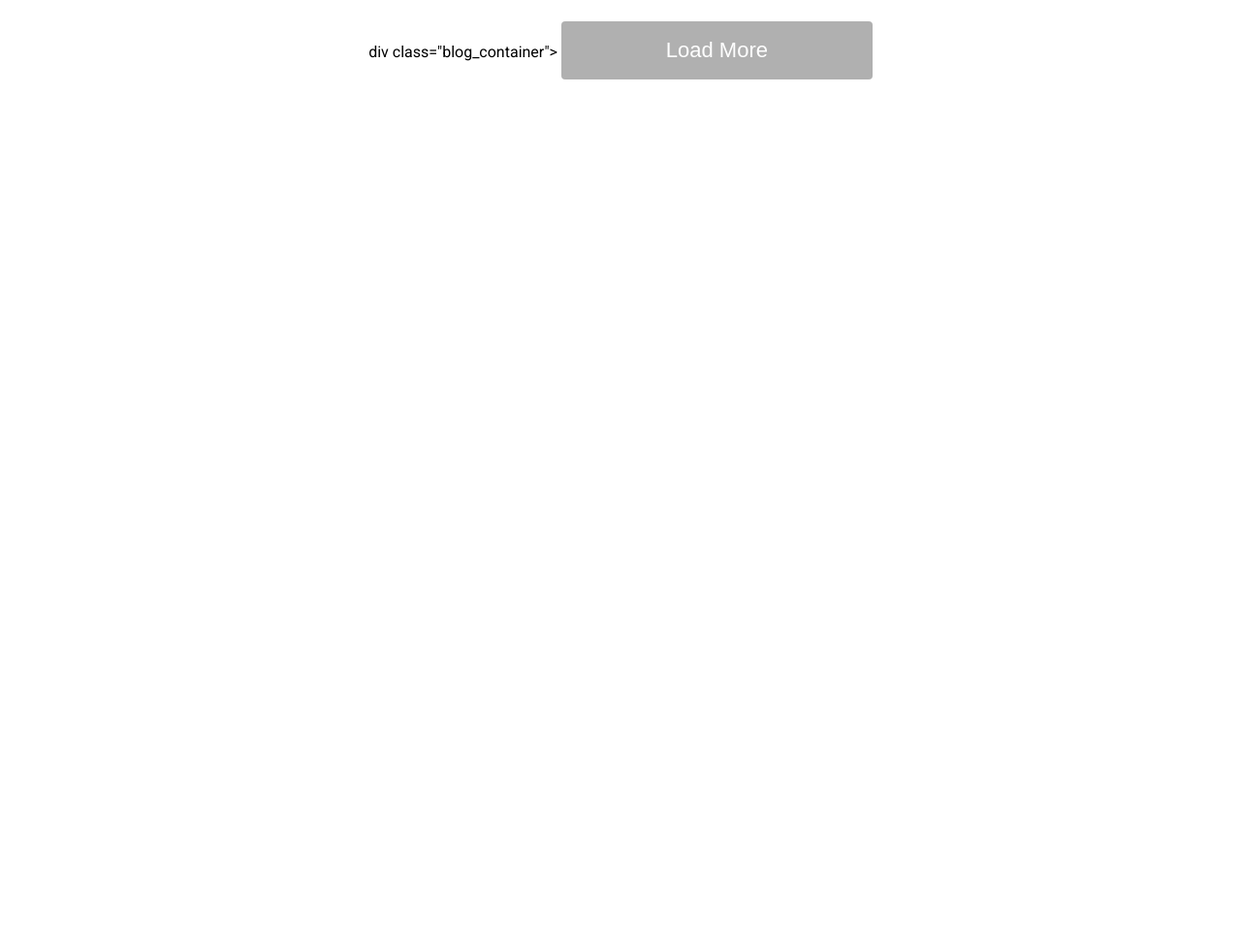
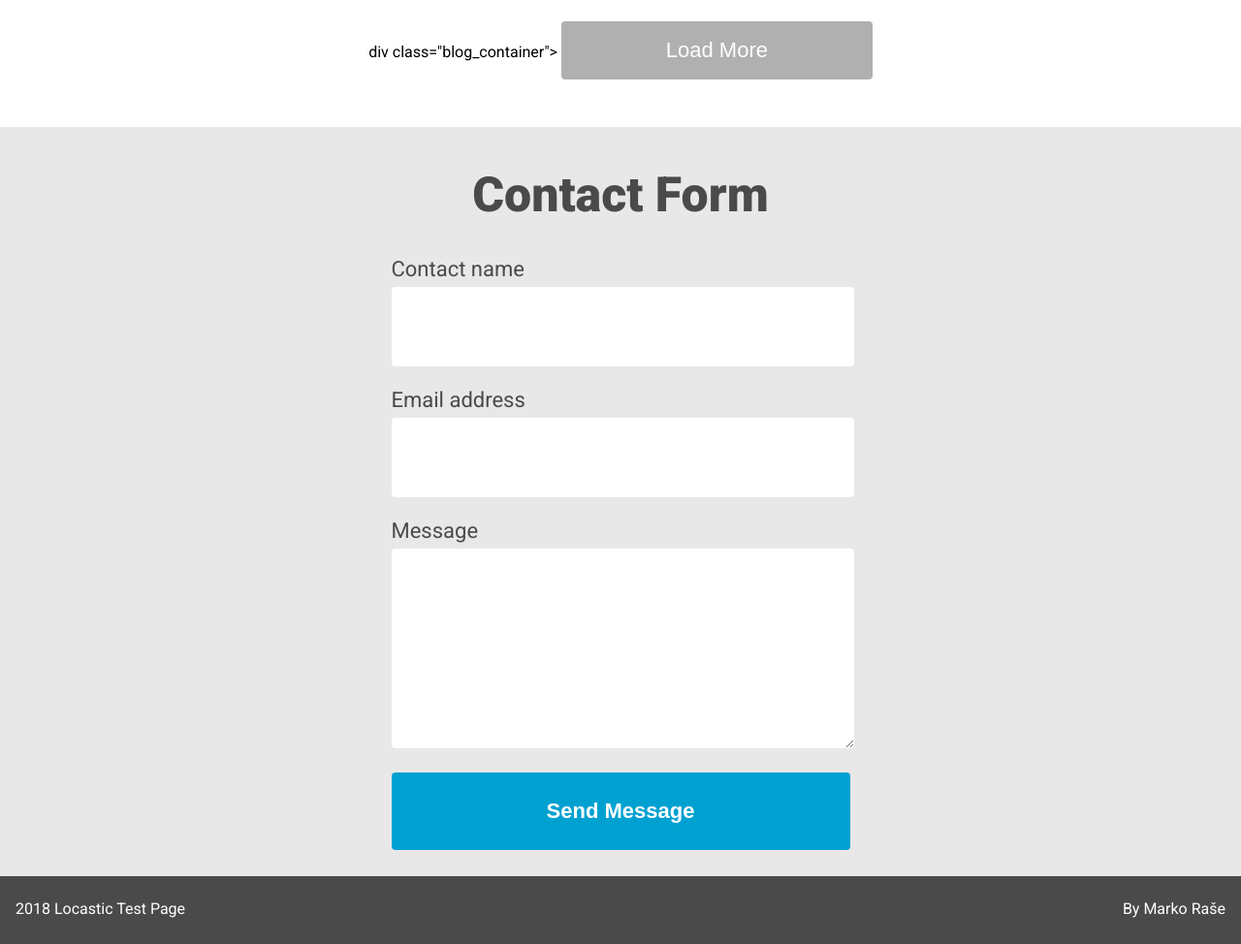
Before and after one commit to bullet992/locasticFrontEndTask, a website built with webpack: page src/index.html in a window 1280 px wide. Shown: the part 328-1302 px from the top of the page at 97% size. Before the commit the page ends 800 px from the top, so only its background shows below. Built offline with nearby package versions, Linux system fonts and the light colour scheme; some packages are replaced by stand-ins of ours.

Commit message:
Added contact section and footer (css)

```diff
--- /dev/null
+++ b/src/css/layout/contact.scss
@@ -0,0 +1,69 @@
+@import "../base/colors";
+@import "../base/typography";
+@import "../utils/mixins";
+
+.contact_section {
+  width: 100%;
+  background: $lighter_grey;
+  padding: 10px 0;
+}
+
+.contact_title {
+  font-size: 50px;
+  color: $dark_grey;
+  font-weight: $roboto_black;
+  letter-spacing: 0px;
+  line-height: 36px;
+  text-align: center;
+}
+
+.contact_container {
+  width: 100%;
+  margin: 0 auto;
+
+  @include breakpoint(tablet) {
+    width: 493px;
+  }
+}
+
+%contact_elem {
+  font-size: 22px;
+  color: $dark_grey;
+  text-align: left;
+  width: 100%;
+  line-height: 36px;
+}
+
+.contact_form {
+  padding: 0 10px;
+
+  label {
+    @extend %contact_elem;
+  }
+  input {
+    @extend %contact_elem;
+    height: 80px;
+    border: none;
+    border-radius: 4px;
+    margin-bottom: 17px;
+  }
+  input:focus {
+    border-color: $blue;
+  }
+  textarea {
+    @extend %contact_elem;
+    height: 202px;
+    border: none;
+    border-radius: 4px;
+  }
+  textarea:focus {
+    border-color: $blue;
+  }
+  input[type="submit"] {
+    margin-top: 21px;
+    font-weight: $roboto_bold;
+    background: $blue;
+    color: $white;
+    text-align: center;
+  }
+}
--- /dev/null
+++ b/src/css/layout/footer.scss
@@ -0,0 +1,41 @@
+@import "../base/colors";
+@import "../base/typography";
+@import "../utils/mixins";
+
+%footer_text {
+  font-size: 16px;
+  line-height: 36px;
+  color: $white;
+  text-align: center;
+}
+
+footer {
+  width: 100%;
+  background: $dark_grey;
+
+  @include breakpoint(tablet) {
+    height: 70px;
+  }
+}
+
+.footer_copyright {
+  @extend %footer_text;
+  margin: 0;
+  padding-top: 16px;
+
+  @include breakpoint(tablet) {
+    float: left;
+    padding: 16px;
+  }
+}
+
+.footer_author {
+  @extend %footer_text;
+  margin: 0;
+  padding-bottom: 16px;
+
+  @include breakpoint(tablet) {
+    float: right;
+    padding: 16px;
+  }
+}
--- a/src/css/style.scss
+++ b/src/css/style.scss
@@ -10,3 +10,5 @@ html {
 @import "layout/navbar";
 @import "layout/slideshow";
 @import "layout/articles";
+@import "layout/contact";
+@import "layout/footer";
--- a/src/index.html
+++ b/src/index.html
@@ -111,12 +111,27 @@
 
 
   <section id="contactSection" class="contact_section">
+    <h2 class="contact_title">Contact Form</h2>
+    <div class="contact_container">
+      <form action="#" class="contact_form">
+        <label for="contact_name">Contact name</label>
+        <input type="text" id="contact_name" name="name">
 
+        <label for="contact_email">Email address</label>
+        <input type="email" id="contact_email" name="email">
+
+        <label for="contact_message">Message</label>
+        <textarea id="contact_message" name="message"></textarea>
+
+        <input type="submit" value="Send Message">
+      </form>
+    </div>
   </section>
 
 
   <footer>
-
+    <p class="footer_copyright">2018 Locastic Test Page</p>
+    <p class="footer_author">By Marko Raše</p>
   </footer>
 
 </body>
```
